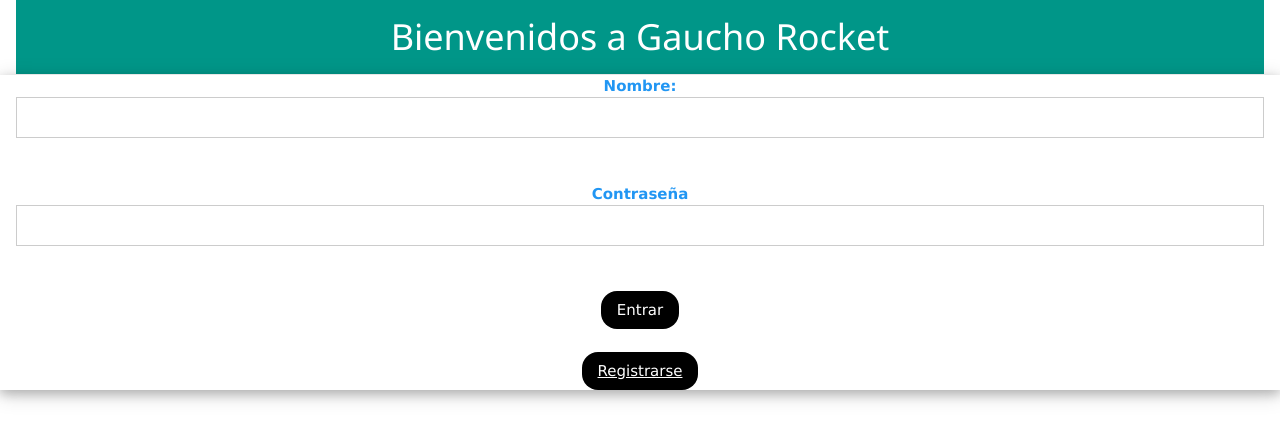
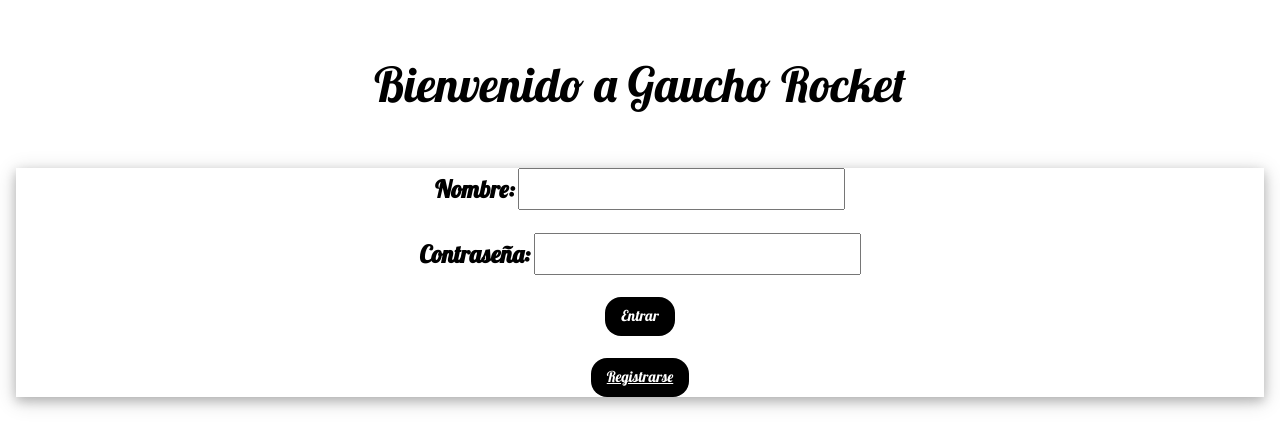
Before and after one commit to Gallo-Claudio/GauchoRocket, a PHP site: page /login.php in a window 1280 px wide. Shown: the top 448 px of the page. Run offline with PHP 8.4, Linux system fonts and the light colour scheme.

Commit message:
cambio de tipografía login

```diff
--- a/login.php
+++ b/login.php
@@ -31,25 +31,33 @@ if (isset($_POST['enviar'])) {
     <meta charset="UTF-8">
     <title>Iniciar sesion</title>
 </head>
+
 <meta name="viewport" content="width=device-width, initial-scale=1">
 <link rel="stylesheet" href="https://www.w3schools.com/w3css/4/w3.css">
+<link rel="stylesheet" href="https://fonts.googleapis.com/css?family=Lobster">
+<style>
+    .w3-lobster {
+        font-family: "Lobster", serif;
+    }
+</style>
 <body>
-<div class="w3-container">
-<div class="w3-container w3-teal">
-    <center><h1 class="w3-center w3-animate-bottom">Bienvenidos a Gaucho Rocket</h1></center>
-</div></div>
+
+<div class="w3-container w3-lobster">
+   <center> <p class="w3-xxxlarge">Bienvenido a Gaucho Rocket</p></center>
+
     <center>
         <form class="w3-container w3-card-4" method="POST" action="login.php" >
-            <label class="w3-text-blue"><b>Nombre:</b></label>
-            <input class="w3-input w3-border" type="text" name="usuario"><br><br>
 
-            <label class="w3-text-blue"><b>Contraseña</b></label>
-            <input class="w3-input w3-border" type="password" name="clave"><br><br>
+            <label class="w3-xlarge"><b>Nombre:</b></label>
+            <input class="w3-xlarge" type="text" name="usuario"><br><br>
+
+            <label class="w3-xlarge"><b>Contraseña:</b></label>
+            <input class="w3-xlarge" type="password" name="clave"><br><br>
            <button class="w3-button w3-black w3-round-xlarge" type="submit" name="enviar">Entrar</button><br><br>
             <button class="w3-button w3-black w3-round-xlarge" type="submit" name="registro"><a href="registro.php">Registrarse</a></button>
         </form><br>
 
     </center>
-
+</div>
 </body>
 </html>
```
